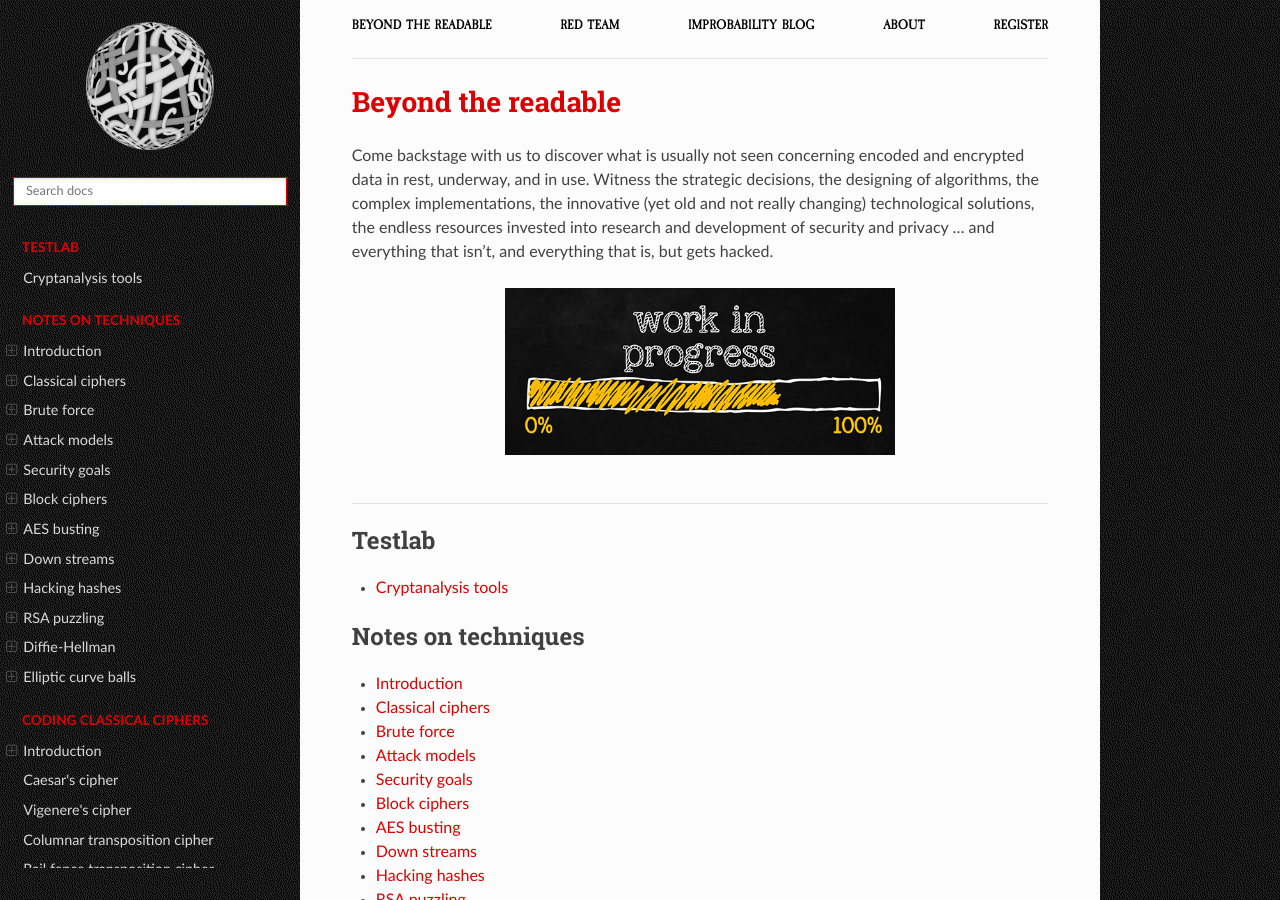
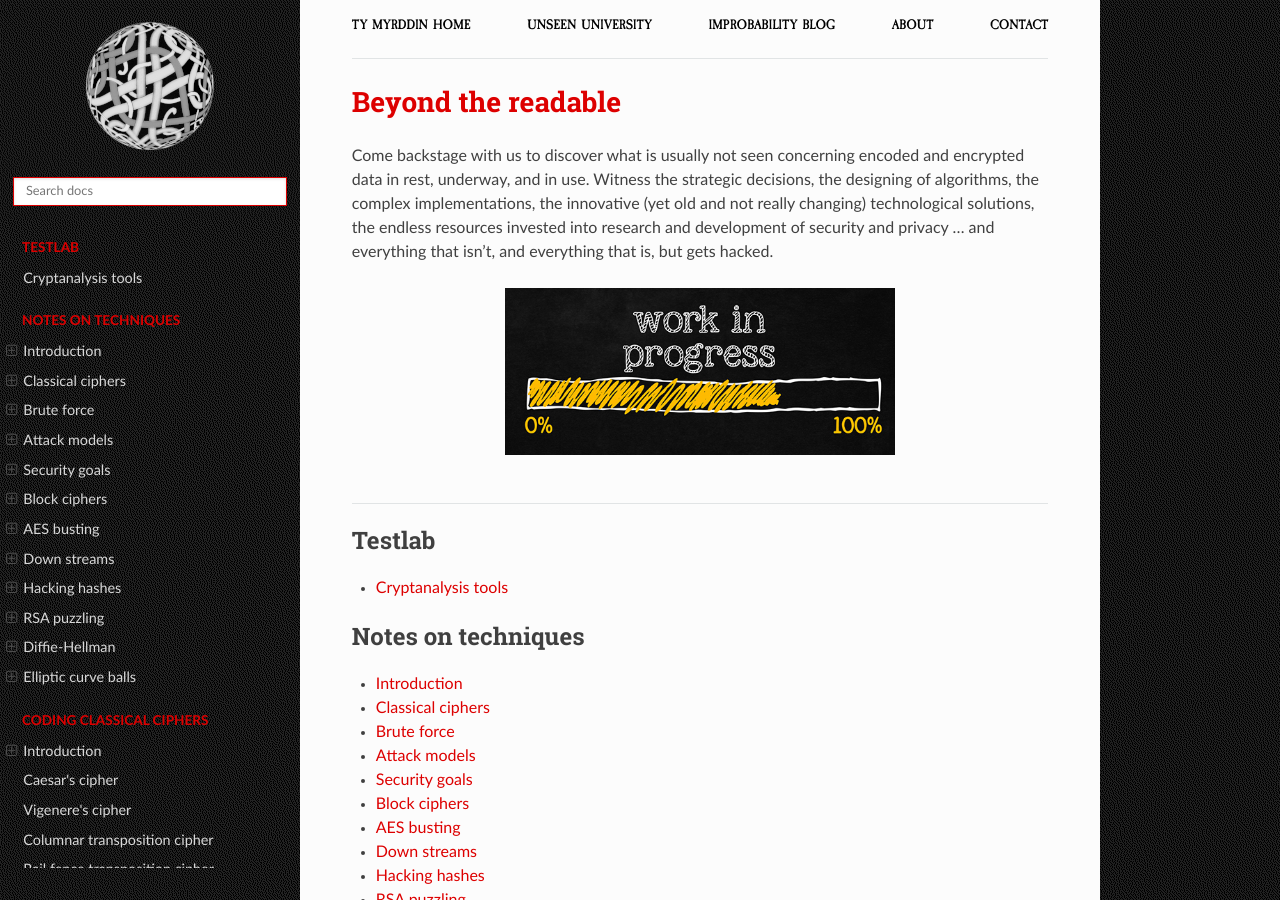
Before and after one commit to tymyrddin/red-crypt, a Sphinx documentation site: the page built from source/index.rst, in a window 1280 px wide and 900 px high. Built offline with Sphinx 7.4.7 and the Read the Docs theme 2.0.0, drawn with Linux system fonts in a browser that asks for light colours; some of the changed text lies outside the part shown.

Commit message:
Upgrades

```diff
--- a/source/_templates/breadcrumbs.html
+++ b/source/_templates/breadcrumbs.html
@@ -1,11 +1,11 @@
 <div class="container">
     <topnav>
             <ul>
-                <li class="nav__item"><a href="https://cryptanalysis.tymyrddin.dev/" class="nav__link">Beyond the readable</a></li>
-                <li class="nav__item"><a href="https://red.tymyrddin.dev/" class="nav__link">Red Team</a></li>
-                <li class="nav__item"><a href="https://uu.tymyrddin.dev/blog/" class="nav__link">Improbability Blog</a></li>
-                <li class="nav__item"><a href="https://uu.tymyrddin.dev/about/" class="nav__link">About</a></li>
-                <li class="nav__item"><a href="https://uu.tymyrddin.dev/registration/" class="nav__link">Register</a></li>
+                <li class="nav__item"><a href="https://tymyrddin.dev/" class="nav__link">Ty Myrddin Home</a></li>
+                <li class="nav__item"><a href="https://uu.tymyrddin.dev/writeups/" class="nav__link">Unseen University</a></li>
+                <li class="nav__item"><a href="https://tymyrddin.dev/blogs/" class="nav__link">Improbability Blog</a></li>
+                <li class="nav__item"><a href="https://tymyrddin.dev/about/" class="nav__link">About</a></li>
+                <li class="nav__item"><a href="https://tymyrddin.dev/contact/" class="nav__link">Contact</a></li>
             </ul>
     </topnav>
     <hr>
--- a/source/_templates/footer.html
+++ b/source/_templates/footer.html
@@ -1,4 +1,4 @@
 {% extends "!footer.html" %}
 {%- block contentinfo %}
-        <a href="https://uu.tymyrddin.dev">Unseen University</a>, 2023, with a forest garden <a href="https://ut7.fr/">fostered by /ut7</a>.
+        <a href="https://uu.tymyrddin.dev">Unseen University</a>, 2024, with a forest garden <a href="https://ut7.fr/">fostered by /ut7</a>.
 {% endblock %}
--- a/source/conf.py
+++ b/source/conf.py
@@ -77,14 +77,6 @@
 # If true, "(C) Copyright ..." is shown in the HTML footer. Default is True.
 html_show_copyright = False
 
-
-# Intersphinx
-intersphinx_mapping = {
-    'red': ('https://red.tymyrddin.dev/', None),
-    'red-ad': ('https://ad.tymyrddin.dev/', None),
-    'red-testlab': ('https://testlab.tymyrddin.dev/', None),
-}
-
 myst_url_schemes = ["http", "https", ]
 
 myst_enable_extensions = [
```
Also changed, not shown: requirements.txt (+17 -83 lines).
